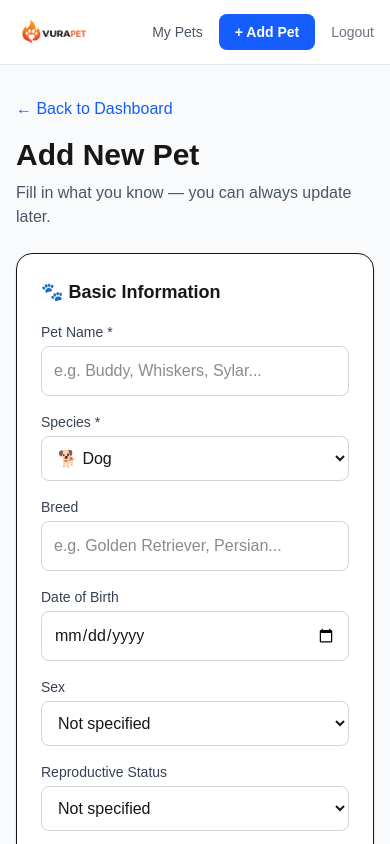
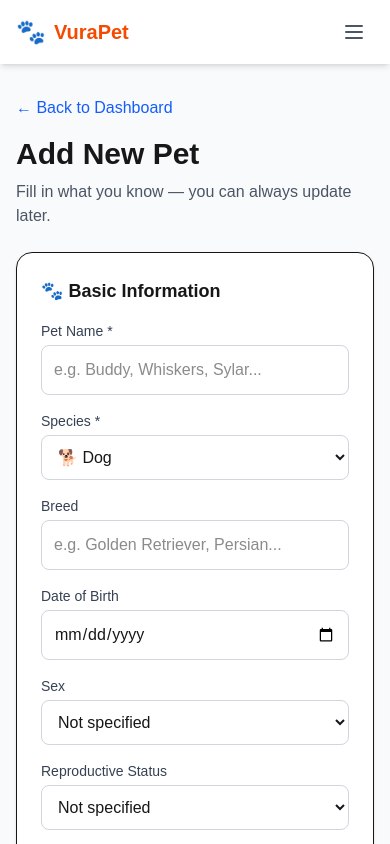
Before and after one commit to nealearendse-droid/vurapet, a Next.js app: page /pets/new in a window 390 px wide. Shown: the top 844 px of the page. Built offline with nearby package versions, Linux system fonts and the light colour scheme; no server answers.

Commit message:
Added Food Safety Checker feature and updated Navbar

```diff
--- /dev/null
+++ b/src/app/pets/safe-food/page.tsx
@@ -0,0 +1,9 @@
+import PetSafeFoodChecker from '@/components/PetSafeFoodChecker';
+
+export default function SafeFoodPage() {
+  return (
+    <div className="min-h-screen bg-gray-100 py-8 px-4">
+      <PetSafeFoodChecker />
+    </div>
+  );
+}
--- a/src/components/Navbar.tsx
+++ b/src/components/Navbar.tsx
@@ -1,68 +1,133 @@
 'use client';
 
+import Link from 'next/link';
+import { useRouter } from 'next/navigation';
 import { useState } from 'react';
-import { createSupabaseBrowserClient } from '@/lib/supabase/client';
-import { useRouter } from 'next/navigation';
-import Link from 'next/link';
-import Image from 'next/image';
 
-export default function Navbar({ userEmail }: { userEmail?: string }) {
-  const supabase = createSupabaseBrowserClient();
+export default function Navbar() {
   const router = useRouter();
-  const [loggingOut, setLoggingOut] = useState(false);
+  const [menuOpen, setMenuOpen] = useState(false);
 
-  async function handleLogout() {
-    setLoggingOut(true);
-    await supabase.auth.signOut();
-    router.push('/auth/login');
-  }
+  const handleLogout = () => {
+    // You can add Supabase logout here later
+    router.push('/');
+  };
 
   return (
-    <nav className="bg-white border-b border-gray-200 sticky top-0 z-50">
-      <div className="max-w-6xl mx-auto px-4 py-3 flex items-center justify-between">
+    <nav className="bg-white shadow-md sticky top-0 z-50">
+      <div className="max-w-6xl mx-auto px-4">
+        <div className="flex justify-between items-center h-16">
 
           {/* Logo */}
-        <Link href="/dashboard" className="flex items-center gap-2">
-          <Image
-            src="/logo.png"
-            alt="VuraPet"
-            width={140}
-            height={40}
-            className="h-10 w-auto"
-            priority
-          />
+          <Link href="/dashboard" className="flex items-center space-x-2">
+            <span className="text-2xl">🐾</span>
+            <span className="text-xl font-bold text-orange-600">VuraPet</span>
           </Link>
 
-        {/* Right Side */}
-        <div className="flex items-center gap-4">
-          {userEmail && (
-            <span className="text-sm text-gray-500 hidden md:block">
-              {userEmail}
-            </span>
-          )}
-
+          {/* Desktop Menu (bigger screens) */}
+          <div className="hidden md:flex items-center space-x-4">
             <Link
               href="/dashboard"
-            className="text-sm text-gray-600 hover:text-gray-900 font-medium"
+              className="text-gray-700 hover:text-orange-600 px-3 py-2"
             >
-            My Pets
+              Dashboard
             </Link>
 
             <Link
               href="/pets/new"
-            className="bg-blue-600 hover:bg-blue-700 text-white px-4 py-2 rounded-lg text-sm font-semibold transition"
+              className="text-gray-700 hover:text-orange-600 px-3 py-2"
             >
-            + Add Pet
+              Add Pet
+            </Link>
+
+            {/* The NEW Food Checker link */}
+            <Link
+              href="/pets/safe-food"
+              className="bg-green-600 text-white px-4 py-2 rounded-lg hover:bg-green-700 flex items-center space-x-1"
+            >
+              <span>🍖</span>
+              <span>Food Checker</span>
             </Link>
 
             <button
               onClick={handleLogout}
-            disabled={loggingOut}
-            className="text-sm text-gray-500 hover:text-red-600 font-medium transition"
+              className="text-gray-500 hover:text-red-600 px-3 py-2"
             >
-            {loggingOut ? 'Logging out...' : 'Logout'}
+              Logout
             </button>
           </div>
+
+          {/* Mobile Menu Button (hamburger icon) */}
+          <button
+            onClick={() => setMenuOpen(!menuOpen)}
+            className="md:hidden p-2 text-gray-600 hover:text-orange-600"
+          >
+            <svg
+              className="w-6 h-6"
+              fill="none"
+              stroke="currentColor"
+              viewBox="0 0 24 24"
+            >
+              {menuOpen ? (
+                // X icon (close)
+                <path
+                  strokeLinecap="round"
+                  strokeLinejoin="round"
+                  strokeWidth={2}
+                  d="M6 18L18 6M6 6l12 12"
+                />
+              ) : (
+                // Hamburger icon (menu)
+                <path
+                  strokeLinecap="round"
+                  strokeLinejoin="round"
+                  strokeWidth={2}
+                  d="M4 6h16M4 12h16M4 18h16"
+                />
+              )}
+            </svg>
+          </button>
+        </div>
+
+        {/* Mobile Menu (dropdown for phones) */}
+        {menuOpen && (
+          <div className="md:hidden pb-4 space-y-2">
+            <Link
+              href="/dashboard"
+              className="block text-gray-700 hover:bg-orange-100 px-4 py-2 rounded-lg"
+              onClick={() => setMenuOpen(false)}
+            >
+              🏠 Dashboard
+            </Link>
+
+            <Link
+              href="/pets/new"
+              className="block text-gray-700 hover:bg-orange-100 px-4 py-2 rounded-lg"
+              onClick={() => setMenuOpen(false)}
+            >
+              ➕ Add Pet
+            </Link>
+
+            {/* The NEW Food Checker link (mobile) */}
+            <Link
+              href="/pets/safe-food"
+              className="block bg-green-600 text-white px-4 py-2 rounded-lg text-center"
+              onClick={() => setMenuOpen(false)}
+            >
+              🍖 Food Checker
+            </Link>
+
+            <button
+              onClick={() => {
+                setMenuOpen(false);
+                handleLogout();
+              }}
+              className="block w-full text-left text-red-600 hover:bg-red-100 px-4 py-2 rounded-lg"
+            >
+              🚪 Logout
+            </button>
+          </div>
+        )}
       </div>
     </nav>
   );
--- /dev/null
+++ b/src/components/PetSafeFoodChecker.tsx
@@ -0,0 +1,161 @@
+'use client';
+
+import { useState } from 'react';
+
+const foodDatabase = [
+  // 🟢 SAFE FOODS
+  { name: 'Chicken', safe: true, info: '✅ Safe! Cooked boneless chicken is excellent.' },
+  { name: 'Beef', safe: true, info: '✅ Safe! Lean beef in moderation.' },
+  { name: 'Rice', safe: true, info: '✅ Safe! Plain white rice helps with upset stomachs.' },
+  { name: 'Pasta', safe: true, info: '✅ Safe! Plain cooked pasta is okay in small amounts.' },
+  { name: 'Eggs', safe: true, info: '✅ Safe! Cooked eggs are great protein.' },
+  { name: 'Carrots', safe: true, info: '✅ Safe! Raw or cooked carrots are healthy treats.' },
+  { name: 'Banana', safe: true, info: '✅ Safe! Good for digestion in small amounts.' },
+  { name: 'Apple', safe: true, info: '✅ Safe! Remove seeds before feeding.' },
+  { name: 'Yogurt', safe: true, info: '✅ Safe! Plain, unsweetened yogurt helps digestion.' },
+  { name: 'Salmon', safe: true, info: '✅ Safe! Cooked salmon provides Omega-3.' },
+  { name: 'Sweet Potato', safe: true, info: '✅ Safe! Cooked sweet potato is very nutritious.' },
+  { name: 'Pap (Maize)', safe: true, info: '✅ Safe! Plain pap (no seasoning) is okay occasionally.' },
+
+  // 🔴 UNSAFE / TOXIC FOODS
+  { name: 'Chocolate', safe: false, info: '❌ DANGEROUS! Can cause heart problems and seizures.' },
+  { name: 'Grapes', safe: false, info: '❌ DANGEROUS! Can cause kidney failure. Avoid completely.' },
+  { name: 'Raisins', safe: false, info: '❌ DANGEROUS! Even more toxic than grapes.' },
+  { name: 'Onions', safe: false, info: '❌ DANGEROUS! Damages red blood cells. Includes powder.' },
+  { name: 'Garlic', safe: false, info: '❌ DANGEROUS! More concentrated than onions. Very harmful.' },
+  { name: 'Avocado', safe: false, info: '❌ NOT RECOMMENDED! Contains persin toxin for dogs/cats.' },
+  { name: 'Macadamia Nuts', safe: false, info: '❌ DANGEROUS! Causes weakness, vomiting, tremors.' },
+  { name: 'Xylitol', safe: false, info: '❌ EXTREMELY DANGEROUS! Found in sugar-free gum/candy.' },
+  { name: 'Alcohol', safe: false, info: '❌ EXTREMELY DANGEROUS! Never give alcohol to pets.' },
+  { name: 'Coffee', safe: false, info: '❌ DANGEROUS! Caffeine can be fatal for pets.' },
+  { name: 'Bones (Cooked)', safe: false, info: '❌ DANGEROUS! Splinter easily. Use raw bones only with vet approval.' },
+  { name: 'Fish Bones', safe: false, info: '❌ DANGEROUS! Remove all bones before feeding fish.' },
+  { name: 'Biltong', safe: false, info: '⚠️ AVOID! Too salty and spicy for regular feeding.' },
+  { name: 'Boerewors', safe: false, info: '⚠️ AVOID! Too much salt and spices for pets.' },
+  { name: 'Dog Biscuits', safe: true, info: '✅ Safe! But watch portion sizes.' },
+  { name: 'Cat Food', safe: true, info: '⚠️ Note: Cat food has too much protein for dogs long-term.' },
+];
+
+export default function PetSafeFoodChecker() {
+  const [searchTerm, setSearchTerm] = useState('');
+  const [selectedType, setSelectedType] = useState<'dog' | 'cat' | 'both'>('both');
+  const [results, setResults] = useState<typeof foodDatabase>([]);
+  const [hasSearched, setHasSearched] = useState(false);
+
+  const handleSearch = () => {
+    const filtered = foodDatabase.filter(food =>
+      food.name.toLowerCase().includes(searchTerm.toLowerCase())
+    );
+    setResults(filtered);
+    setHasSearched(true);
+  };
+
+  const handleKeyPress = (e: React.KeyboardEvent) => {
+    if (e.key === 'Enter') {
+      handleSearch();
+    }
+  };
+
+  return (
+    <div className="max-w-2xl mx-auto p-6">
+      {/* Header */}
+      <h1 className="text-3xl font-bold text-center mb-2">🍖 Food Safety Checker</h1>
+      <p className="text-gray-600 text-center mb-6">
+        Find out if it&apos;s safe to feed your pet!
+      </p>
+
+      {/* Search Box */}
+      <div className="bg-white rounded-xl shadow-lg p-6 mb-6">
+        <input
+          type="text"
+          placeholder="Search food (e.g., chicken, chocolate, grapes)"
+          value={searchTerm}
+          onChange={(e) => setSearchTerm(e.target.value)}
+          onKeyPress={handleKeyPress}
+          className="w-full p-4 border-2 border-orange-300 rounded-lg mb-4 text-black"
+        />
+
+        {/* Pet Type Selector */}
+        <div className="flex gap-2 mb-4">
+          <button
+            onClick={() => setSelectedType('dog')}
+            className={`px-4 py-2 rounded-lg ${
+              selectedType === 'dog' ? 'bg-orange-600 text-white' : 'bg-gray-200 text-gray-700'
+            }`}
+          >
+            🐕 Dog
+          </button>
+          <button
+            onClick={() => setSelectedType('cat')}
+            className={`px-4 py-2 rounded-lg ${
+              selectedType === 'cat' ? 'bg-orange-600 text-white' : 'bg-gray-200 text-gray-700'
+            }`}
+          >
+            🐈 Cat
+          </button>
+          <button
+            onClick={() => setSelectedType('both')}
+            className={`px-4 py-2 rounded-lg ${
+              selectedType === 'both' ? 'bg-orange-600 text-white' : 'bg-gray-200 text-gray-700'
+            }`}
+          >
+            🐾 Both
+          </button>
+        </div>
+
+        <button
+          onClick={handleSearch}
+          className="w-full bg-orange-600 hover:bg-orange-700 text-white font-bold py-3 px-6 rounded-lg transition"
+        >
+          🔍 Check Food Safety
+        </button>
+      </div>
+
+      {/* Results */}
+      {hasSearched && (
+        <div className="space-y-3">
+          {results.length === 0 ? (
+            <div className="bg-yellow-50 border border-yellow-200 rounded-lg p-4 text-center">
+              ⚠️ No information found for &apos;{searchTerm}&apos;. When in doubt, consult your vet!
+            </div>
+          ) : (
+            results.map((food, index) => (
+              <div
+                key={index}
+                className={`p-4 rounded-lg border-2 ${
+                  food.safe
+                    ? 'bg-green-50 border-green-300'
+                    : 'bg-red-50 border-red-300'
+                }`}
+              >
+                <h3 className={`font-bold text-lg ${food.safe ? 'text-green-700' : 'text-red-700'}`}>
+                  {food.name}
+                </h3>
+                <p className="text-gray-700 mt-1">{food.info}</p>
+              </div>
+            ))
+          )}
+        </div>
+      )}
+
+      {/* Popular Searches */}
+      <div className="mt-8 bg-blue-50 border border-blue-200 rounded-lg p-4">
+        <h3 className="font-bold text-blue-800 mb-2">Common Questions:</h3>
+        <div className="grid grid-cols-2 gap-2 text-sm">
+          {['Chocolate', 'Grapes', 'Onions', 'Banana', 'Apples', 'Rice'].map(fod => (
+            <button
+              key={fod}
+              onClick={() => {
+                setSearchTerm(fod);
+                setTimeout(() => handleSearch(), 0);
+              }}
+              className="text-left p-2 hover:bg-blue-100 rounded"
+            >
+              {fod}
+            </button>
+          ))}
+        </div>
+      </div>
+    </div>
+  );
+}
```
Lines whose indentation alone changed are shown as unchanged.
